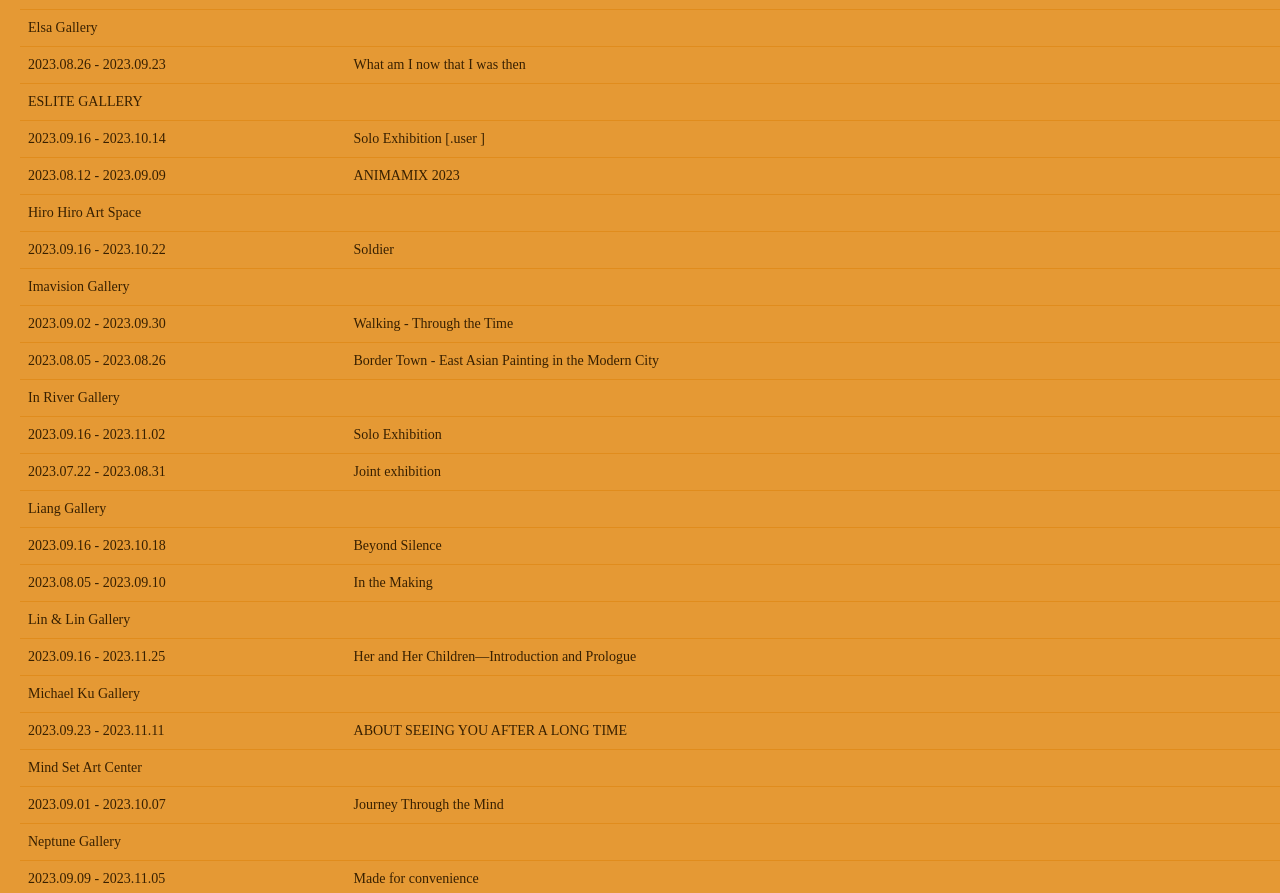
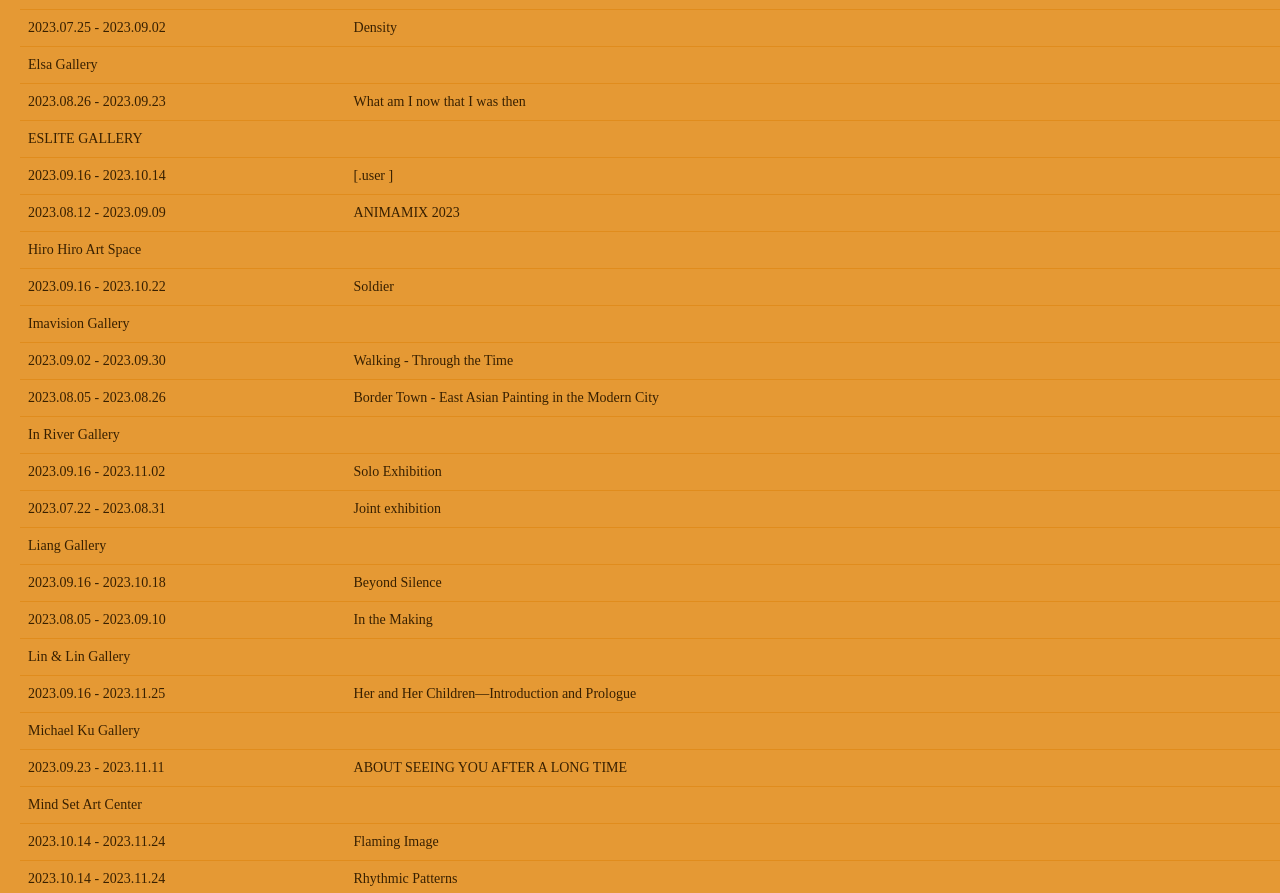
Before and after one commit to tjHsu/gallery-map, a Next.js app: page /events in a window 1280 px wide. Shown: the part 1904-2797 px from the top of the page. Built offline with nearby package versions, Linux system fonts and the light colour scheme; a web font is replaced by a local one.

Commit message:
Update 12.10.ts

```diff
--- a/src/constants/Constants.ts
+++ b/src/constants/Constants.ts
@@ -31,6 +31,11 @@ export const GALLERIES = [
     website: "https://www.instagram.com/333gallery.tw/",
     isSeparator: false,
     exhibitions: [{
+      artist: "Choi Eun Byeol",
+      showName: "Daydreamer",
+      date: "2023.10.14 - 2023.11.24",
+      openingDate: "2023.10.14 sat 14:00-17:00"
+    },{
       artist: "Sakurai Hajime",
       showName: "POP ART SOUL",
       date: "2023.09.02 - 2023.10.13",
@@ -1418,7 +1423,7 @@ export const GALLERIES = [
     isSeparator: false,
     exhibitions: [{
       artist: "HsienYu CHENG",
-      showName: "Solo Exhibition [.user ]",
+      showName: "[.user     ]",
       date: "2023.09.16 - 2023.10.14",
       openingDate: "2023.09.16 sat 15:00 - 17:00"
     }, {
@@ -1860,6 +1865,21 @@ export const GALLERIES = [
     website: "https://www.art-msac.com/en/",
     isSeparator: false,
     exhibitions: [{
+      artist: "Rao FU",
+      showName: "Flaming Image",
+      date: "2023.10.14 - 2023.11.24",
+      openingDate: "2023.10.14 sat 14:30"
+    },{
+      artist: "Marina Cruz",
+      showName: "Rhythmic Patterns",
+      date: "2023.10.14 - 2023.11.24",
+      openingDate: "2023.10.14 sat 16:30"
+    },{
+      artist: "Ioan De Moisa",
+      showName: "Solo exhibition",
+      date: "2023.10.14 - 2023.11.24",
+      openingDate: "2023.10.14 sat 16:30"
+    },{
       artist: "LIN Wei-Hsiang",
       showName: "Journey Through the Mind",
       date: "2023.09.01 - 2023.10.07",
@@ -2351,6 +2371,11 @@ export const GALLERIES = [
     website: "https://www.projectfulfill.com/",
     isSeparator: false,
     exhibitions: [{
+      artist: "Chiu Chao-Tsai",
+      showName: "A Glimpse of Time and Motion",
+      date: "2023.10.14 - 2023.11.25",
+      openingDate: "2023.10.14 sat 15:00-19:00"
+    }, {
       artist: "Sean Wang",
       showName: "Emerging- Melt with Reality",
       date: "2023.08.19 - 2023.09.30",
@@ -3007,12 +3032,12 @@ export const GALLERIES = [
     exhibitions: [{
       artist: "LI Cheng-Liang",
       showName: "Next Stop after Ten Thousand Years Station",
-      date: "2023.09.21 - 2023.10.14",
+      date: "2023.09.21 - 2023.10.21",
       openingDate: "2023.09.23 sat 15:00-19:00"
     },{
       artist: "Shoko Mihira",
       showName: "Humanity?",
-      date: "2023.09.21 - 2023.10.14",
+      date: "2023.09.21 - 2023.10.21",
       openingDate: "2023.09.23 sat 15:00-19:00"
     },{
       artist: "Lin Yi-Lung",
```
